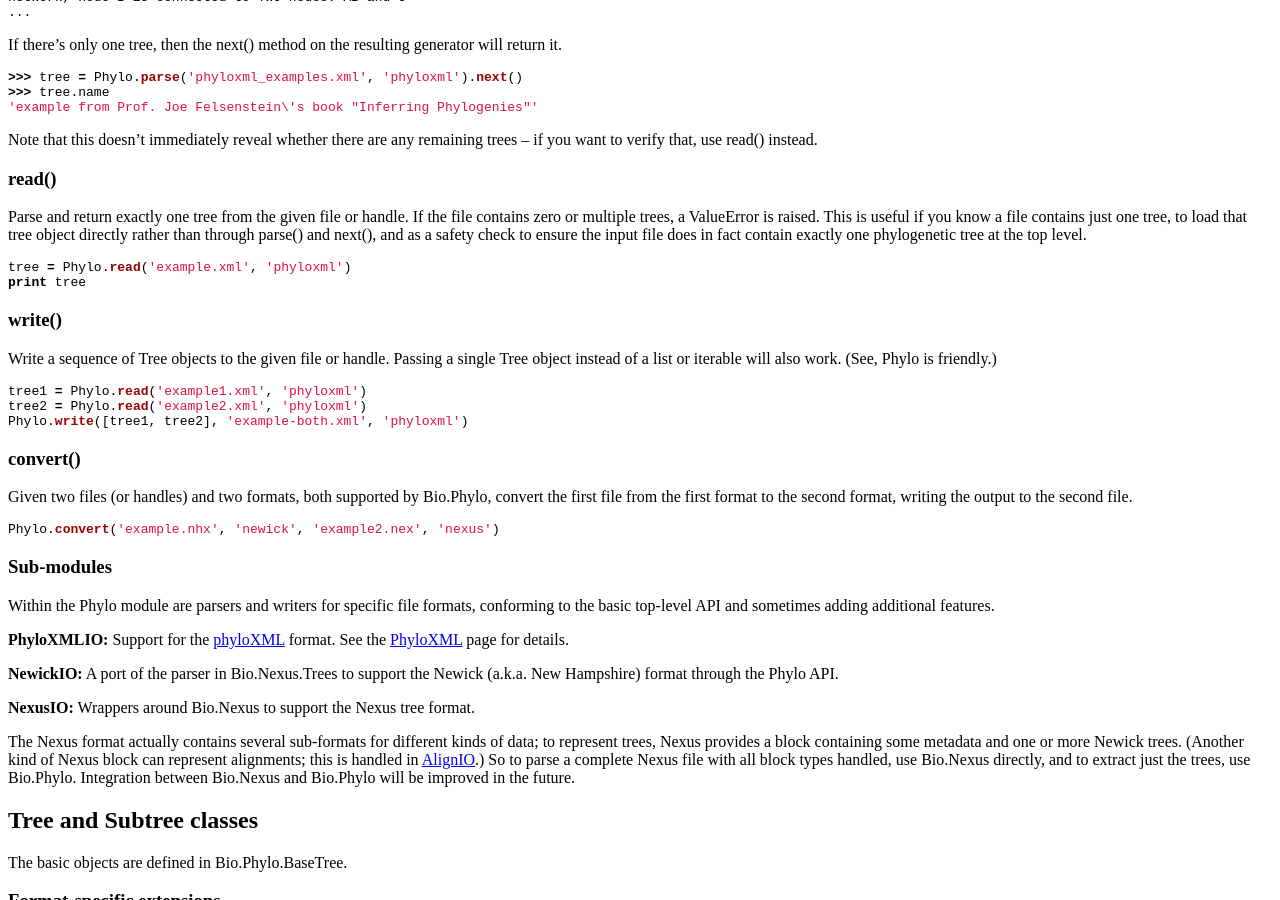
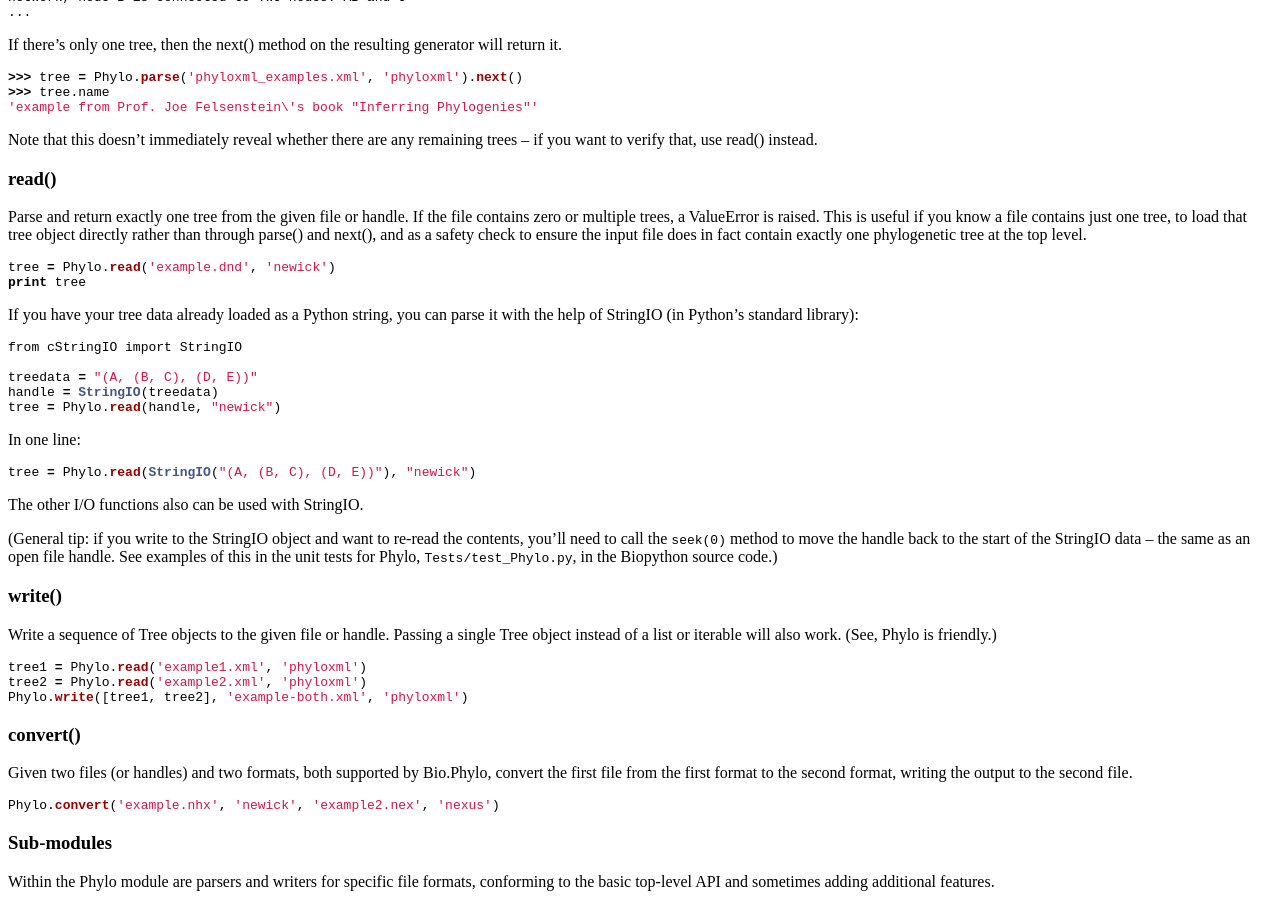
Before and after one commit to biopython/biopython.github.io, a Jekyll site: the page built from wiki/Phylo.md, in a window 1280 px wide and 900 px high, scrolled down 1260 px. Built offline with Jekyll 4.4.1, drawn with Linux system fonts in a browser that asks for light colours.

Commit message:
/* read() */ example of parsing a string via StringIO

````diff
--- a/wiki/Phylo.md
+++ b/wiki/Phylo.md
@@ -133,9 +133,34 @@ check to ensure the input file does in fact contain exactly one
 phylogenetic tree at the top level.
 
 ``` python
-tree = Phylo.read('example.xml', 'phyloxml')
+tree = Phylo.read('example.dnd', 'newick')
 print tree
 ```
+
+If you have your tree data already loaded as a Python string, you can
+parse it with the help of StringIO (in Python's standard library):
+
+``` python
+from cStringIO import StringIO
+
+treedata = "(A, (B, C), (D, E))"
+handle = StringIO(treedata)
+tree = Phylo.read(handle, "newick")
+```
+
+In one line:
+
+``` python
+tree = Phylo.read(StringIO("(A, (B, C), (D, E))"), "newick")
+```
+
+The other I/O functions also can be used with StringIO.
+
+(General tip: if you write to the StringIO object and want to re-read
+the contents, you'll need to call the `seek(0)` method to move the
+handle back to the start of the StringIO data -- the same as an open
+file handle. See examples of this in the unit tests for Phylo,
+`Tests/test_Phylo.py`, in the Biopython source code.)
 
 ### write()
 
````
Also changed, not shown: 1 other file.
